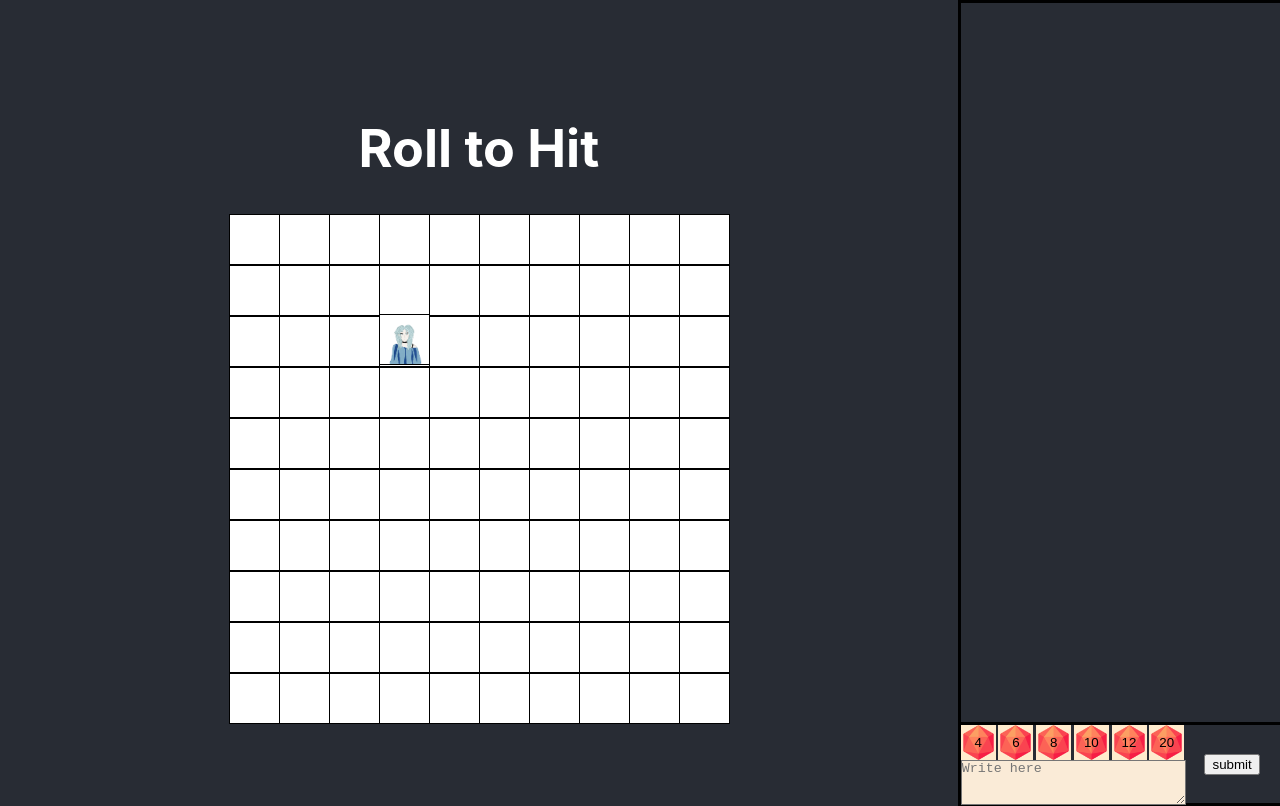
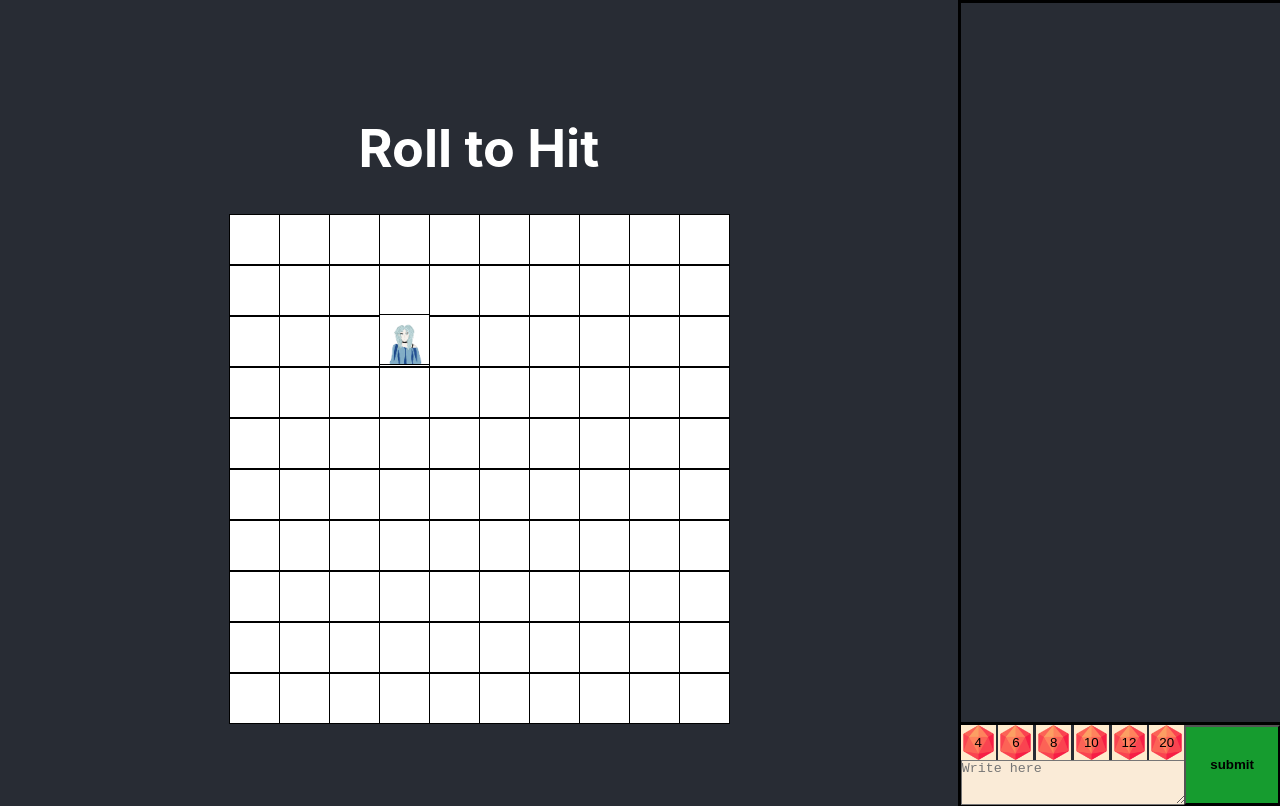
Before and after one commit to S4-K1/roll-to-hit, a React (Create React App) app: page / in a window 1280 px wide. Built offline with nearby package versions, Linux system fonts and the light colour scheme.

Commit message:
Submit button looks nicer, I'm very bad at graphic design tho

```diff
--- a/src/components/chatWindow.js
+++ b/src/components/chatWindow.js
@@ -36,7 +36,7 @@ function ChatWindow(props) {
           <textarea className='writeBox' id='writeBox' placeholder='Write here' onKeyDown={onEnterPress}/>
         </div>
         <div className='submitBox'>
-            <button onClick={chatWrite}>submit</button>
+            <button className='submitButton' onClick={chatWrite}>submit</button>
         </div>
       </div>
     </div>
--- a/src/components/css/chatWindow.css
+++ b/src/components/css/chatWindow.css
@@ -18,6 +18,13 @@
     display: flex;
     align-items: center;
     justify-content: center;
+}
+
+.submitButton {
+    width: 100%;
+    height: 100%;
+    background-color: rgb(22, 156, 47);
+    font-weight: bold;
 }
 
 .writeBox {
```
